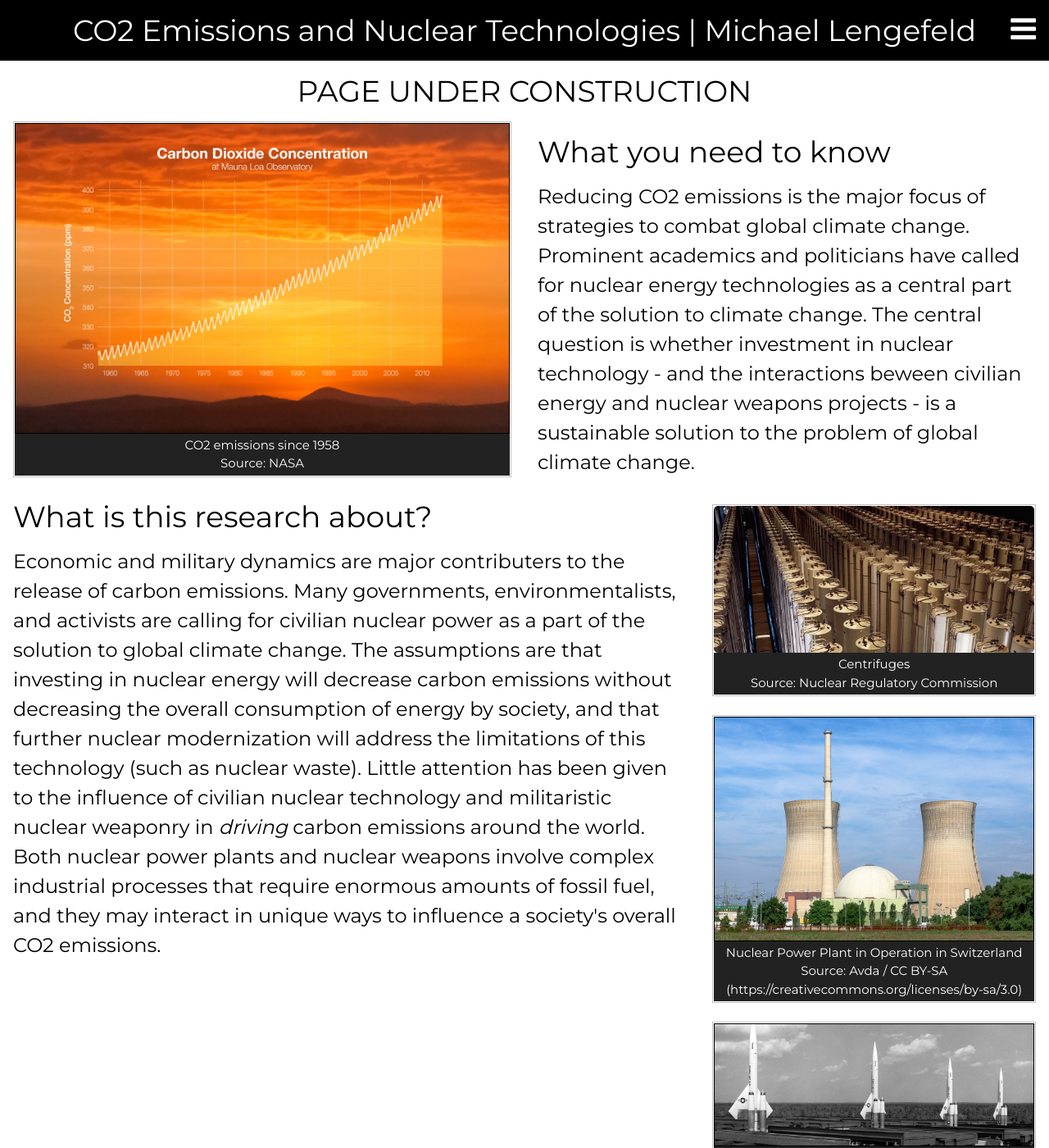
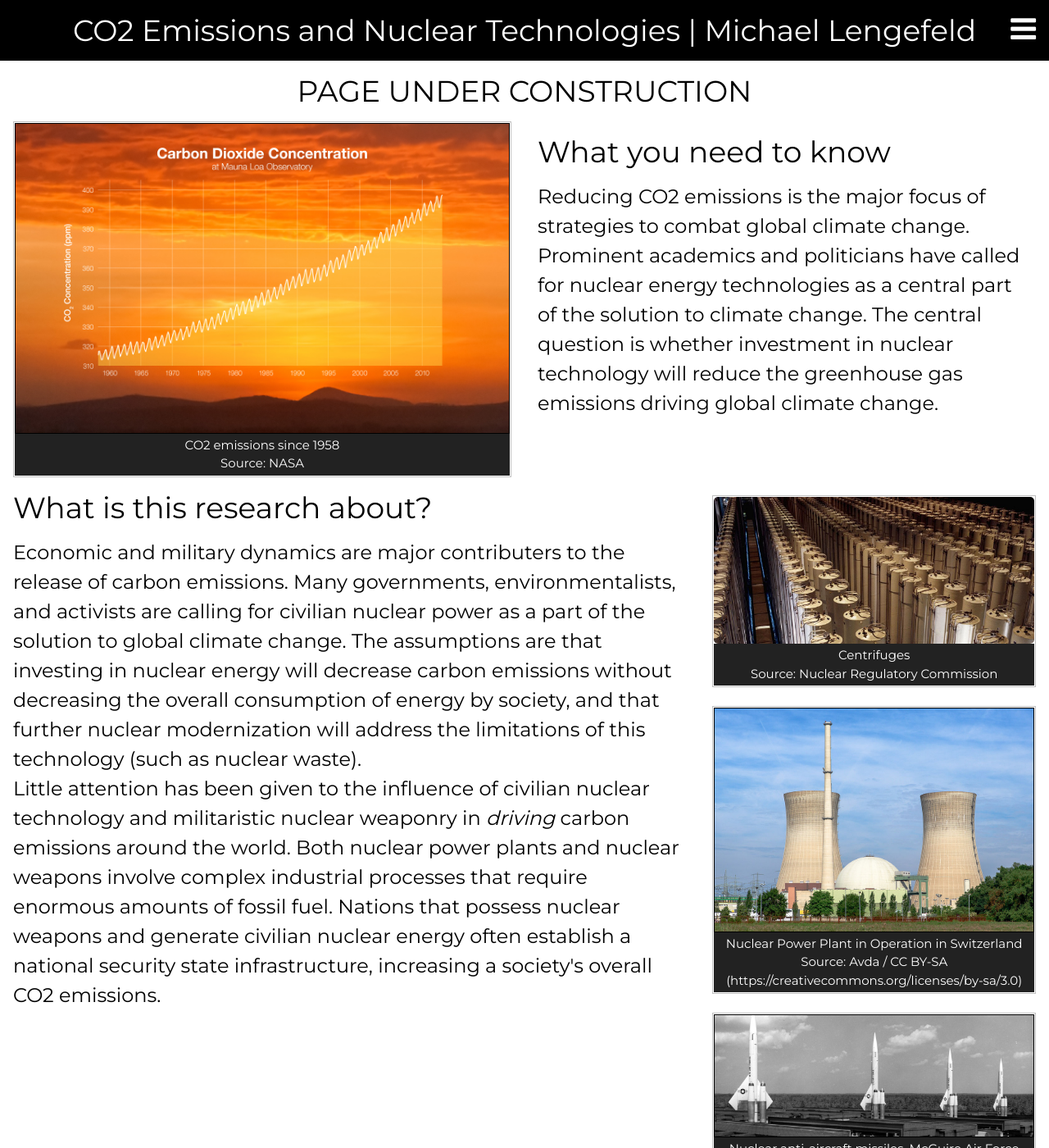
Before and after one commit to resilience1/resilience1.github.io, a Jekyll site: the page built from research/nucleartech.html, in a window 1280 px wide and 1400 px high. Shown: the whole window at 82% size. Built offline with Jekyll 4.4.1, drawn with Linux system fonts in a browser that asks for light colours; nearby versions of some CDN libraries; some of the changed text lies outside the part shown.

Commit message:
Update nucleartech.html

```diff
--- a/research/nucleartech.html
+++ b/research/nucleartech.html
@@ -169,8 +169,7 @@
 			<h2> Reducing CO2 emissions is the major focus of strategies to combat global climate change.
 				Prominent academics and politicians have called for nuclear energy
 				technologies as a central part of the solution to climate change. The central question is whether
-				investment in nuclear technology - and the interactions beween civilian energy and nuclear weapons projects
-				- is a sustainable solution to the problem of global climate change.
+				investment in nuclear technology will reduce the greenhouse gas emissions driving global climate change.
 			</h2>
 		</div>
 	</div>
@@ -182,11 +181,13 @@
 				environmentalists, and activists are calling for civilian nuclear power as a part of the solution to global
 				climate change. The assumptions are that investing in nuclear energy will decrease carbon emissions
 				without decreasing the overall consumption of energy by society, and that further nuclear modernization
-				will address the limitations of this technology (such as nuclear waste). Little attention has been given
-				to the influence of civilian nuclear technology and militaristic nuclear weaponry in <i>driving</i>
-				carbon emissions around the world. Both nuclear power plants and nuclear weapons involve complex
-				industrial processes that require enormous amounts of fossil fuel, and they may interact in unique
-				ways to influence a society's overall CO2 emissions.
+				will address the limitations of this technology (such as nuclear waste).<br>
+
+				Little attention has been given to the influence of civilian nuclear technology and militaristic
+				 nuclear weaponry in <i>driving</i> carbon emissions around the world. Both nuclear power plants
+				and nuclear weapons involve complex industrial processes that require enormous amounts of fossil fuel.
+				Nations that possess nuclear weapons and generate civilian nuclear energy often establish a
+				national security state infrastructure, increasing a society's overall CO2 emissions.
 			</h2>
 		</div>
 		<br>
@@ -215,20 +216,27 @@
 
 <div class="w3-row">
 		<div class="w3-half w3-container">
-		<h1>What did the researchers do?<h1>
-			<h2> METHODS
-			</h2>
-		</div>
-		<div class="w3-half w3-container">
 			<br>
 			<figure class="item">
-			<img class="displayed" src="/img/reactor.jpg" alt="Human Rights Cost During Plan Colombia.
-			Source: The Latin America Working Group 2015" style="width:100%; height: 100%; border:1px solid black; align:middle">
+				<br>
+			<img class="displayed" src="/img/reactor.jpg" alt="Nuclear Power Plant"
+			 style="width:100%; height: 100%; border:1px solid black; align:middle">
 				<figcaption class="caption">Nuclear Power Plant in Operation in Switzerland<br>
 					Source: Avda / CC BY-SA (https://creativecommons.org/licenses/by-sa/3.0)
 				</figcaption>
 			</figure>
 		</div>
+
+		<div class="w3-half w3-container">
+		<h1>What did the researchers do?<h1>
+			<h2> The researchers used longitudinal cross-national data from government and academic sources for
+				136 countries between the years 2001 and 2007. The goal was to understand the effects of economic and
+				military variables on carbon emissions over time, within a global perspective, and in the
+				context of nuclear technology.
+
+			</h2>
+		</div>
+
 	</div>
 	<div class="w3-row">
 		<div class="w3-half w3-container">
```
